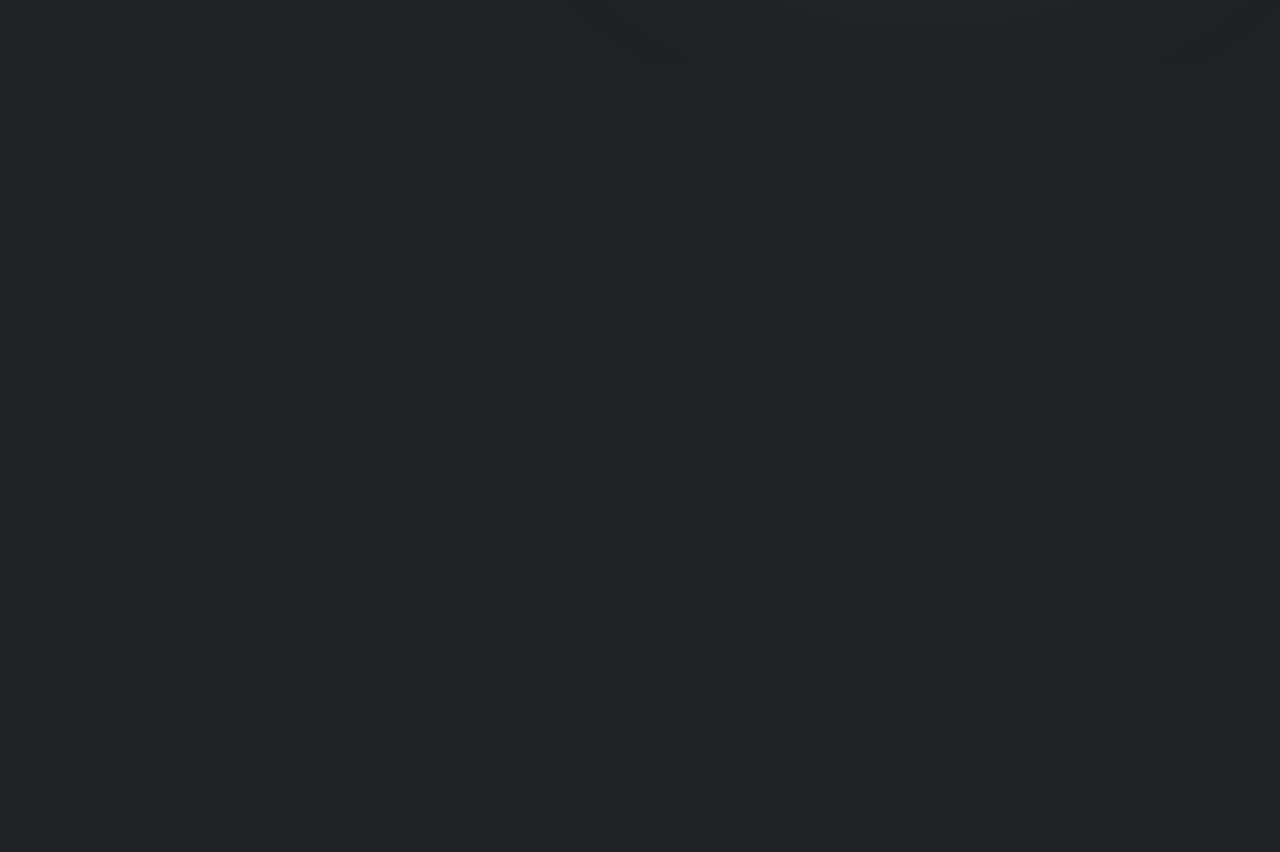
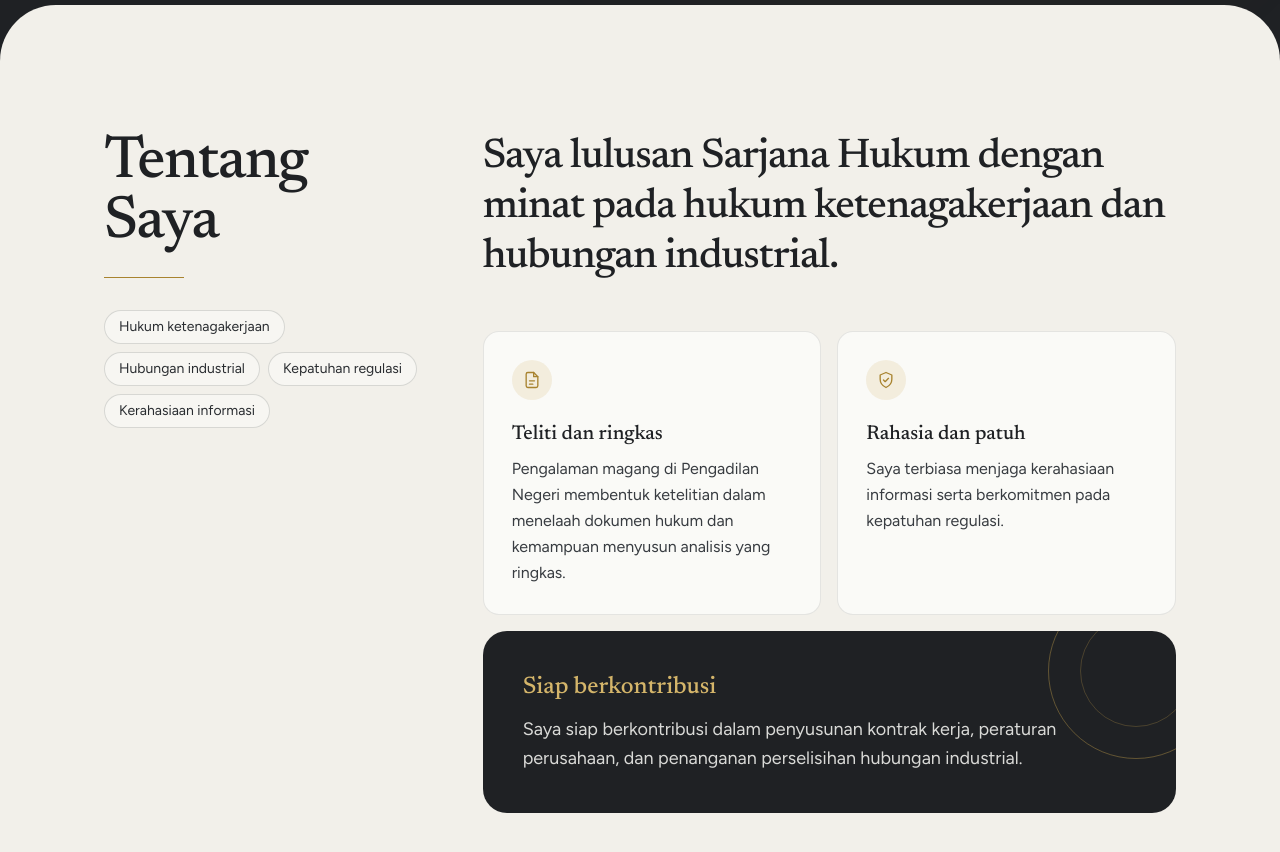
Before and after one commit to hara06/Portfolio-Azmi, a React (Vite) app: page / in a window 1280 px wide. Shown: the part 760-1612 px from the top of the page. Before the commit the page ends 821 px from the top, so only its background shows below. Built offline with nearby package versions, Linux system fonts and the light colour scheme.

Commit message:
Membuat Section About

```diff
--- a/src/App.jsx
+++ b/src/App.jsx
@@ -1,5 +1,6 @@
 import Navbar from "./components/Navbar";
 import Hero from "./components/Hero";
+import About from "./components/About";
 
 export default function App() {
   return (
@@ -7,6 +8,7 @@ export default function App() {
       <Navbar />
       <main>
         <Hero />
+        <About />
       </main>
     </>
   );
--- /dev/null
+++ b/src/components/About.jsx
@@ -0,0 +1,129 @@
+const TOPICS = [
+  "Hukum ketenagakerjaan",
+  "Hubungan industrial",
+  "Kepatuhan regulasi",
+  "Kerahasiaan informasi",
+];
+
+const IconDocument = () => (
+  <svg
+    viewBox="0 0 24 24"
+    fill="none"
+    stroke="currentColor"
+    strokeWidth="1.6"
+    strokeLinecap="round"
+    strokeLinejoin="round"
+    className="h-5 w-5"
+    aria-hidden="true"
+  >
+    <path d="M14 3H7a2 2 0 0 0-2 2v14a2 2 0 0 0 2 2h10a2 2 0 0 0 2-2V8z" />
+    <path d="M14 3v5h5" />
+    <path d="M9 13h6M9 17h4" />
+  </svg>
+);
+
+const IconShield = () => (
+  <svg
+    viewBox="0 0 24 24"
+    fill="none"
+    stroke="currentColor"
+    strokeWidth="1.6"
+    strokeLinecap="round"
+    strokeLinejoin="round"
+    className="h-5 w-5"
+    aria-hidden="true"
+  >
+    <path d="M12 3l7 3v5c0 4.5-3 8-7 10-4-2-7-5.5-7-10V6z" />
+    <path d="M9 12l2 2 4-4" />
+  </svg>
+);
+
+const CARDS = [
+  {
+    icon: <IconDocument />,
+    title: "Teliti dan ringkas",
+    text: "Pengalaman magang di Pengadilan Negeri membentuk ketelitian dalam menelaah dokumen hukum dan kemampuan menyusun analisis yang ringkas.",
+  },
+  {
+    icon: <IconShield />,
+    title: "Rahasia dan patuh",
+    text: "Saya terbiasa menjaga kerahasiaan informasi serta berkomitmen pada kepatuhan regulasi.",
+  },
+];
+
+export default function About() {
+  return (
+    <section
+      id="tentang"
+      className="relative z-10 -mt-10 rounded-t-[2.5rem] bg-sand-100 text-charcoal-900 md:-mt-14 md:rounded-t-[3.5rem]"
+    >
+      <div className="mx-auto grid max-w-6xl gap-12 px-6 py-24 md:px-10 md:py-32 lg:grid-cols-12 lg:gap-16">
+        {/* Kiri: judul dan topik, tetap menempel saat di-scroll */}
+        <div className="lg:col-span-4 lg:sticky lg:top-28 lg:self-start">
+          <h2 className="font-display text-5xl font-medium leading-none tracking-tight sm:text-6xl">
+            Tentang Saya
+          </h2>
+          <div className="mt-6 h-px w-20 bg-gold-600" aria-hidden="true" />
+
+          <ul className="mt-8 flex flex-wrap gap-2">
+            {TOPICS.map((t) => (
+              <li
+                key={t}
+                className="rounded-full border border-charcoal-900/15 bg-paper/60 px-3.5 py-1.5 text-sm text-charcoal-800"
+              >
+                {t}
+              </li>
+            ))}
+          </ul>
+        </div>
+
+        {/* Kanan: kalimat pembuka besar, lalu kartu */}
+        <div className="lg:col-span-8">
+          <p className="font-display text-3xl font-medium leading-snug tracking-tight sm:text-4xl lg:text-[2.6rem] lg:leading-[1.2]">
+            Saya lulusan Sarjana Hukum dengan minat pada hukum ketenagakerjaan
+            dan hubungan industrial.
+          </p>
+
+          <div className="mt-12 grid gap-4 sm:grid-cols-2">
+            {CARDS.map((c) => (
+              <article
+                key={c.title}
+                className="rounded-2xl border border-charcoal-900/10 bg-paper p-7 transition-colors hover:border-gold-600/50"
+              >
+                <span className="inline-flex h-10 w-10 items-center justify-center rounded-full bg-gold-500/15 text-gold-600">
+                  {c.icon}
+                </span>
+                <h3 className="mt-5 font-display text-xl font-medium">
+                  {c.title}
+                </h3>
+                <p className="mt-2 leading-relaxed text-charcoal-700">
+                  {c.text}
+                </p>
+              </article>
+            ))}
+
+            {/* Kartu gelap: menyambung dengan hero */}
+            <article className="relative overflow-hidden rounded-3xl bg-charcoal-900 p-8 text-paper sm:col-span-2 md:p-10">
+              <div
+                className="absolute -right-12 -top-12 h-44 w-44 rounded-full border border-gold-500/40"
+                aria-hidden="true"
+              />
+              <div
+                className="absolute -right-4 -top-4 h-28 w-28 rounded-full border border-gold-500/25"
+                aria-hidden="true"
+              />
+              <h3 className="relative font-display text-2xl font-medium text-gold-400">
+                Siap berkontribusi
+              </h3>
+              <p className="relative mt-3 max-w-2xl text-lg leading-relaxed text-paper/85">
+                Saya siap berkontribusi dalam penyusunan kontrak kerja,
+                peraturan perusahaan, dan penanganan perselisihan hubungan
+                industrial.
+              </p>
+            </article>
+          </div>
+        </div>
+      </div>
+    </section>
+  );
+}
--- a/src/index.css
+++ b/src/index.css
@@ -8,6 +8,11 @@
   --color-charcoal-700: #383c41;
 
   --color-paper: #fafaf7;
+
+  /* Latar terang hangat untuk section selain hero */
+  --color-sand-100: #f2f0ea;
+  --color-sand-200: #e6e3da;
+
 
   --color-gold-300: #e6cf94;
   --color-gold-400: #d4b56a;
```
Also changed, not shown: src/pages/About.jsx (deleted).
